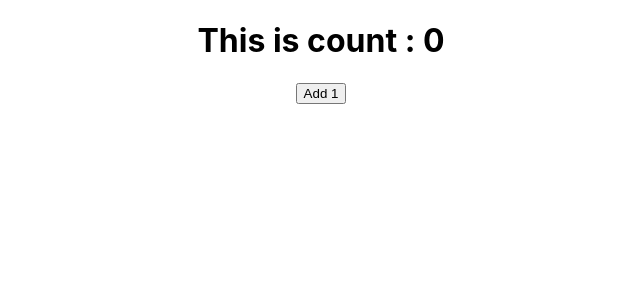
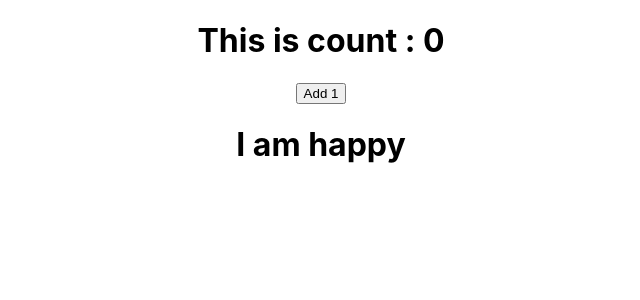
Before and after one commit to shivamvora/React-Hooks, a React (Create React App) app: page / in a window 1280 px wide. Shown: the top 300 px of the page, without its empty margins (319-959 px from the left). Built offline with nearby package versions, Linux system fonts and the light colour scheme.

Commit message:
custom hook add

```diff
--- a/src/App.js
+++ b/src/App.js
@@ -1,11 +1,14 @@
 import './App.css';
 import CounterHook from './CounterHook';
+import Toggler from './Toggler';
+
 
 function App() {
   return (
     <div className="App">
 
       <CounterHook/>
+      <Toggler/>
 
     </div>
   );
--- /dev/null
+++ b/src/Toggler.js
@@ -0,0 +1,12 @@
+import React, {useState} from 'react';
+
+function Toggler() {
+    const [isHappy,setIsHappy] = useState(true);
+    return (
+        <div>
+            <h1 onClick={()=> setIsHappy(!isHappy)}>{isHappy ? "I am happy" : "I am sad"}</h1>
+        </div>
+    )
+}
+
+export default Toggler;
```
